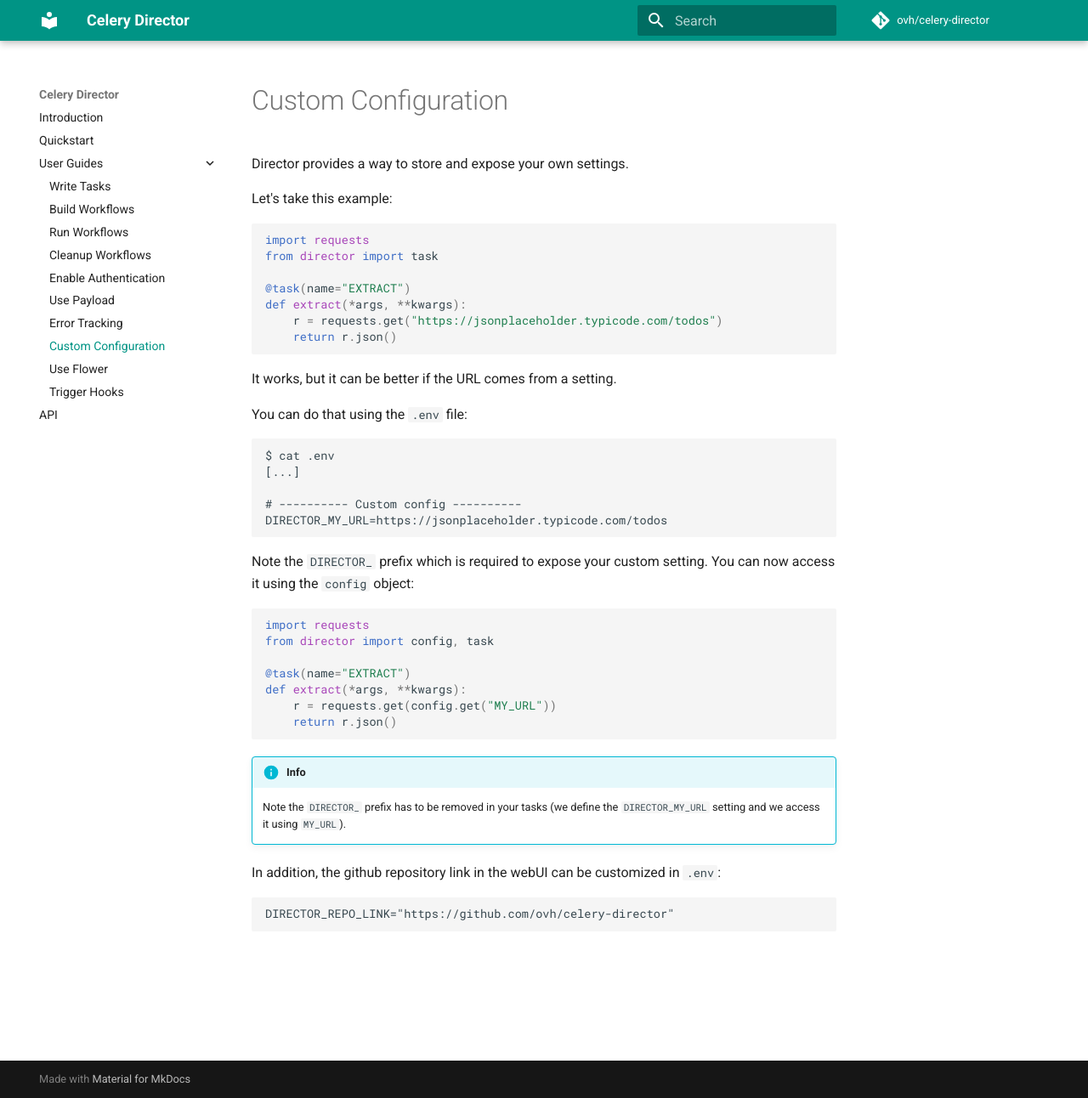
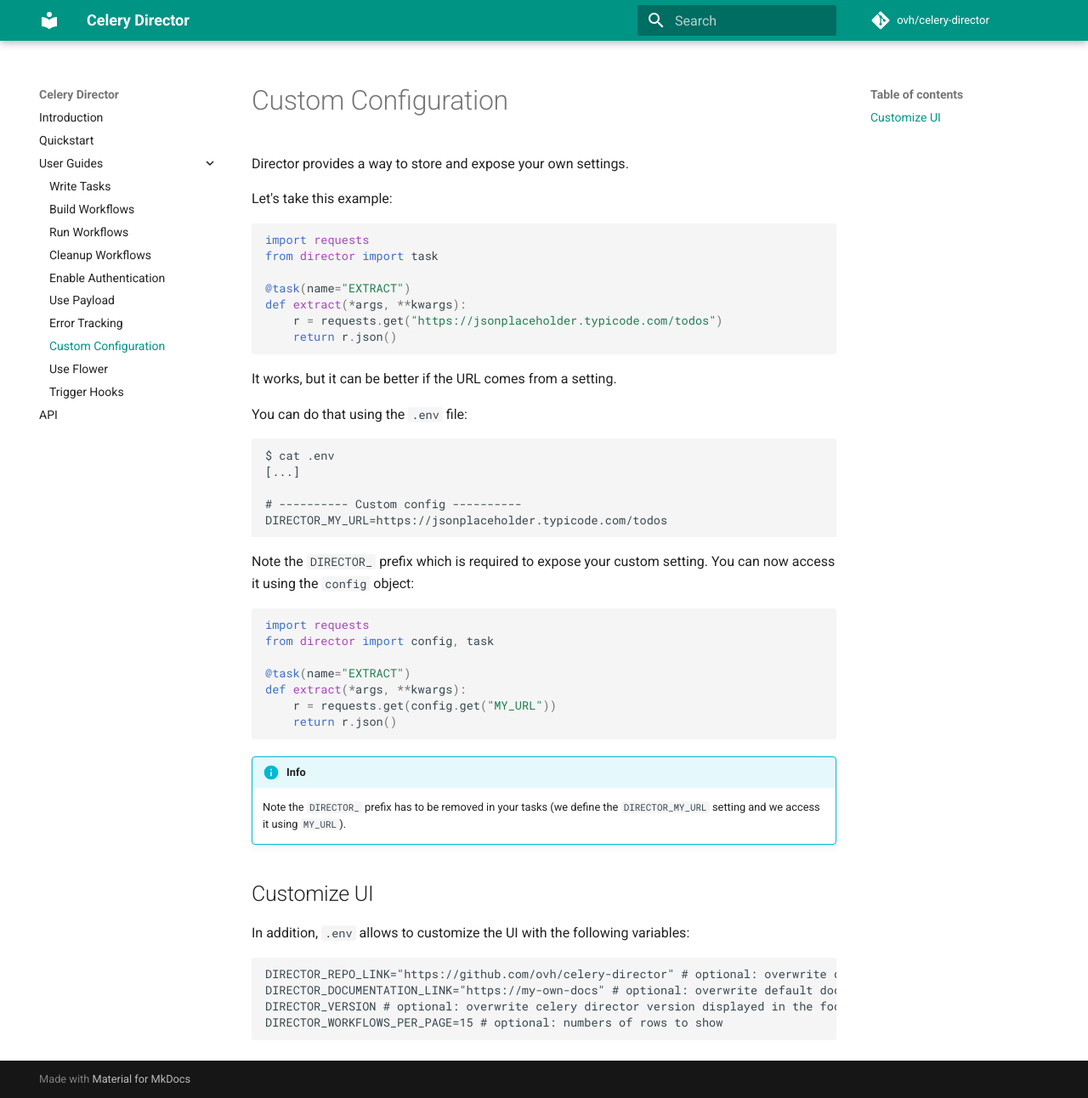
Before and after one commit to ovh/celery-director, an MkDocs documentation site: the page built from docs/docs/guides/custom-configuration.md, in a window 1280 px wide and 1292 px high. Shown: the whole window at 85% size. Built offline with MkDocs 1.6.1 and Material for MkDocs 9.7.7, drawn with Linux system fonts in a browser that asks for light colours; comment, search, counter and statistics services are not loaded.

Commit message:
doc: rewrite UI customization
Signed-off-by: Paulin Charliquart <paulincharliquart@gmail.com>

````diff
--- a/docs/docs/guides/custom-configuration.md
+++ b/docs/docs/guides/custom-configuration.md
@@ -42,8 +42,13 @@
     Note the `DIRECTOR_` prefix has to be removed in your tasks (we define the `DIRECTOR_MY_URL` setting and we access it using `MY_URL`).
 
 
-In addition, the github repository link in the webUI can be customized in `.env`:
+## Customize UI
+
+In addition, `.env` allows to customize the UI with the following variables:
 
 ```
-DIRECTOR_REPO_LINK="https://github.com/ovh/celery-director"
+DIRECTOR_REPO_LINK="https://github.com/ovh/celery-director" # optional: overwrite default repository link
+DIRECTOR_DOCUMENTATION_LINK="https://my-own-docs" # optional: overwrite default documentation link
+DIRECTOR_VERSION # optional: overwrite celery director version displayed in the footer
+DIRECTOR_WORKFLOWS_PER_PAGE=15 # optional: numbers of rows to show
 ```
````
